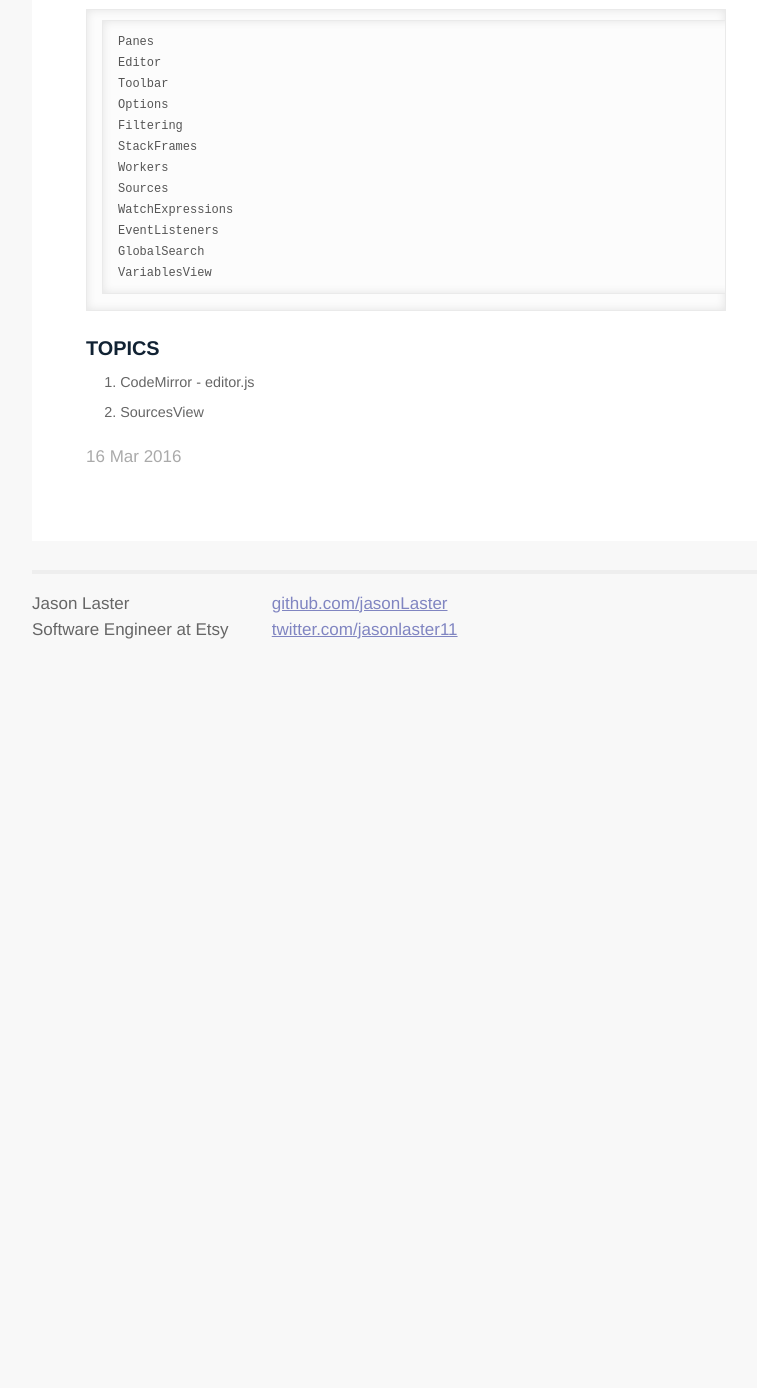
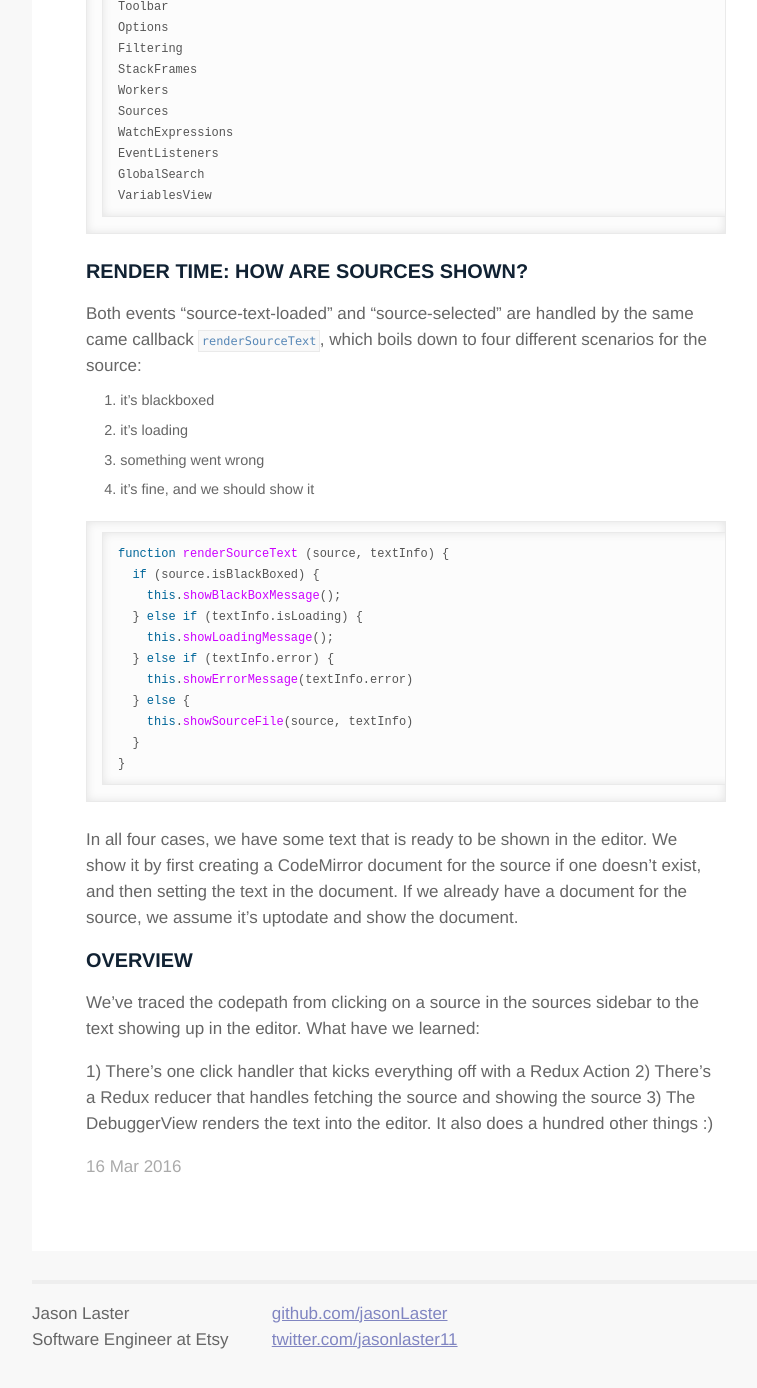
Before and after one commit to jasonLaster/jasonLaster.github.io, a Jekyll site: the page built from _posts/2016-03-16-open-file.markdown, in a window 1280 px wide and 1400 px high, scrolled down 2730 px. Shown: the top 1388 px of the window, without its empty margins (239-996 px from the left). Built offline with Jekyll 4.4.1, drawn with Linux system fonts in a browser that asks for light colours; Markdown is read by kramdown in place of the engine named in the settings; before the commit the page ends 3444 px from its top, so only the background shows below that; some of the changed text lies outside the part shown.

Commit message:
open a file

````diff
--- a/_posts/2016-03-16-open-file.markdown
+++ b/_posts/2016-03-16-open-file.markdown
@@ -10,16 +10,10 @@ categories: DevTools JS
 ![](../images/screenshots/show-file.png)
 
 In this post, we're going to trace the steps for showing a source file
-in the debugger.
-
-To do this, we should first look at two components of the debugger:
-the Editor and the Sources pane.
-
-The Editor is the component responsible
+in the debugger. To do this, we should first look at two components of the debugger:
+the Editor and the Sources pane. The Editor is the component responsible
 for showing a source's file. In the case of Firefox, it's a CodeMirror editor.
-Chrome DevTools and many other popular tools use CodeMirror.
-
-The Sources component is in the left sidebar and shows a
+Chrome DevTools and many other popular tools use CodeMirror. The Sources component is in the left sidebar and shows a
 file list or tree of all the sources.
 
 ----
@@ -111,7 +105,7 @@ onReducerEvents(this.controller, {
 ```
 
 If you're wondering what the DebuggerView is responsible for, the answer is a lot.
-
+Here is a list of components that are initialized when the DebuggerView starts up.
 
 ```
 Panes
@@ -128,9 +122,40 @@ GlobalSearch
 VariablesView
 ```
 
+#### Render Time: How are sources shown?
+
+Both events "source-text-loaded" and "source-selected" are handled by the same came
+callback `renderSourceText`, which boils down to four different scenarios for the source:
+
+1. it's blackboxed
+2. it's loading
+3. something went wrong
+4. it's fine, and we should show it
 
 
+```js
+function renderSourceText (source, textInfo) {
+  if (source.isBlackBoxed) {
+    this.showBlackBoxMessage();
+  } else if (textInfo.isLoading) {
+    this.showLoadingMessage();
+  } else if (textInfo.error) {
+    this.showErrorMessage(textInfo.error)
+  } else {
+    this.showSourceFile(source, textInfo)
+  }
+}
+```
 
-### Topics
-1. CodeMirror - editor.js
-2. SourcesView
+In all four cases, we have some text that is ready to be shown in the editor.
+We show it by first creating a CodeMirror document for the source if one doesn't exist, and then setting the text in the document. If we already have a document for the source, we assume it's uptodate and show the document.
+
+
+#### Overview
+
+We've traced the codepath from clicking on a source in the sources sidebar to the
+text showing up in the editor. What have we learned:
+
+1) There's one click handler that kicks everything off with a Redux Action
+2) There's a Redux reducer that handles fetching the source and showing the source
+3) The DebuggerView renders the text into the editor. It also does a hundred other things :)
````
Also changed, not shown: other parts of _posts/2016-03-16-open-file.markdown (+4 -4 lines).
